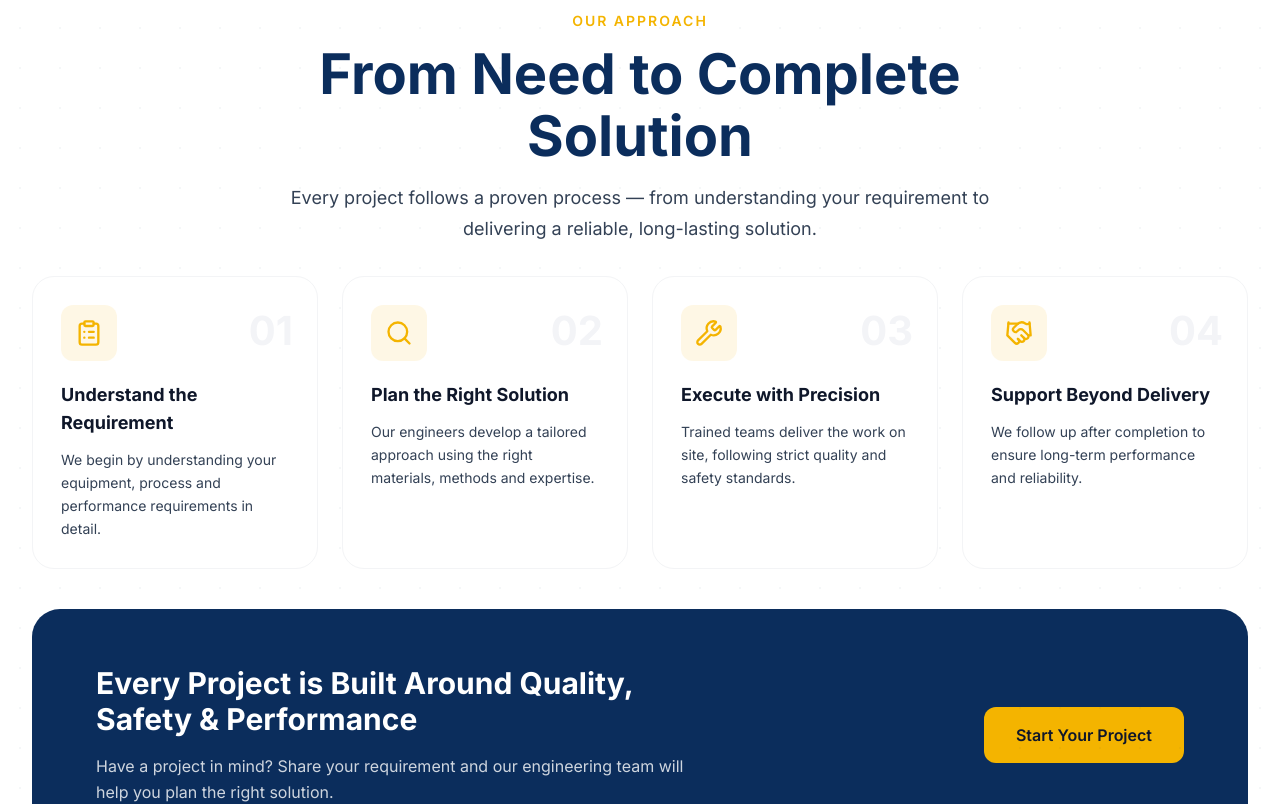
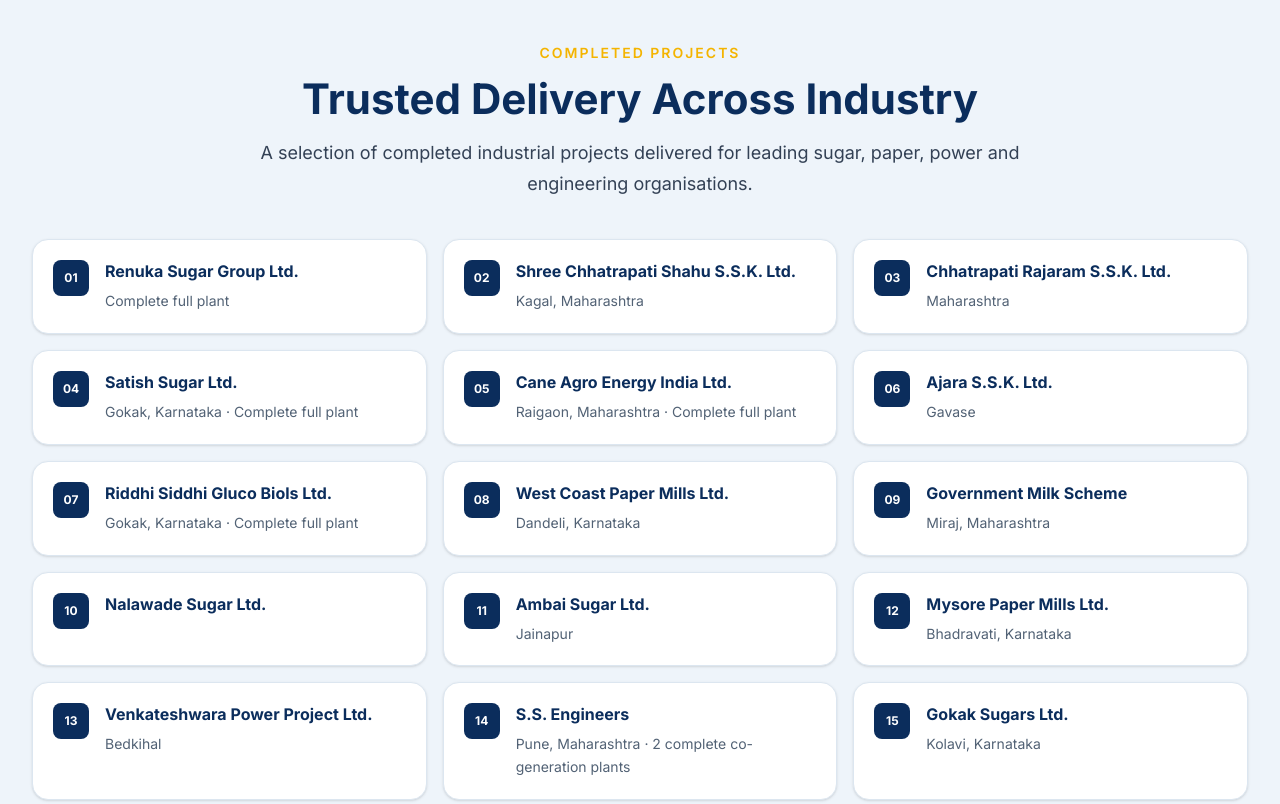
Before and after one commit to Yatvesh1107/Hitech-Group, a React (Vite) app: page /projects in a window 1280 px wide. Shown: the part 1620-2424 px from the top of the page. Built offline with nearby package versions, Linux system fonts and the light colour scheme; no server answers.

Commit message:
social links and project page

```diff
--- a/src/components/layout/Footer.jsx
+++ b/src/components/layout/Footer.jsx
@@ -56,15 +56,15 @@
                   <path d="M24 12.073c0-6.627-5.373-12-12-12s-12 5.373-12 12c0 5.99 4.388 10.954 10.125 11.854v-8.385H7.078v-3.47h3.047V9.43c0-3.007 1.792-4.669 4.533-4.669 1.312 0 2.686.235 2.686.235v2.953H15.83c-1.491 0-1.956.925-1.956 1.874v2.25h3.328l-.532 3.47h-2.796v8.385C19.612 23.027 24 18.062 24 12.073z" />
                 </svg>
               </a>
-              {/* <a
-                href="#"
+              <a
+                href="https://www.instagram.com/hitechinsulation?igsi=MXduNG9wMXpjZGV5dA%3D%3D"
                 aria-label="Instagram"
                 className="w-9 h-9 rounded-lg border border-white/10 flex items-center justify-center hover:border-[#F4B400] hover:text-[#F4B400] transition-colors"
               >
                 <svg viewBox="0 0 24 24" fill="currentColor" className="w-4 h-4">
                   <path d="M12 2.163c3.204 0 3.584.012 4.85.07 3.252.148 4.771 1.691 4.919 4.919.058 1.265.069 1.645.069 4.849 0 3.205-.012 3.584-.069 4.849-.149 3.225-1.664 4.771-4.919 4.919-1.266.058-1.644.07-4.85.07-3.204 0-3.584-.012-4.849-.07-3.26-.149-4.771-1.699-4.919-4.92-.058-1.265-.07-1.644-.07-4.849 0-3.204.013-3.583.07-4.849.149-3.227 1.664-4.771 4.919-4.919 1.266-.057 1.645-.069 4.849-.069zM12 0C8.741 0 8.333.014 7.053.072 2.695.272.273 2.69.073 7.052.014 8.333 0 8.741 0 12c0 3.259.014 3.668.072 4.948.2 4.358 2.618 6.78 6.98 6.98C8.333 23.986 8.741 24 12 24c3.259 0 3.668-.014 4.948-.072 4.354-.2 6.782-2.618 6.979-6.98.059-1.28.073-1.689.073-4.948 0-3.259-.014-3.667-.072-4.947-.196-4.354-2.617-6.78-6.979-6.98C15.668.014 15.259 0 12 0zm0 5.838a6.162 6.162 0 100 12.324 6.162 6.162 0 000-12.324zM12 16a4 4 0 110-8 4 4 0 010 8zm6.406-11.845a1.44 1.44 0 100 2.881 1.44 1.44 0 000-2.881z" />
                 </svg>
-              </a> */}
+              </a>
             </div>
           </div>
 
--- a/src/components/layout/TopBar.jsx
+++ b/src/components/layout/TopBar.jsx
@@ -45,15 +45,15 @@
               <path d="M24 12.073c0-6.627-5.373-12-12-12s-12 5.373-12 12c0 5.99 4.388 10.954 10.125 11.854v-8.385H7.078v-3.47h3.047V9.43c0-3.007 1.792-4.669 4.533-4.669 1.312 0 2.686.235 2.686.235v2.953H15.83c-1.491 0-1.956.925-1.956 1.874v2.25h3.328l-.532 3.47h-2.796v8.385C19.612 23.027 24 18.062 24 12.073z" />
             </svg>
           </a>
-          {/* <a
-            href="#"
+          <a
+            href="https://www.instagram.com/hitechinsulation?igsi=MXduNG9wMXpjZGV5dA%3D%3D"
             aria-label="Instagram"
             className="hover:text-[#F4B400] transition-colors"
           >
             <svg viewBox="0 0 24 24" fill="currentColor" className="w-[15px] h-[15px]">
               <path d="M12 2.163c3.204 0 3.584.012 4.85.07 3.252.148 4.771 1.691 4.919 4.919.058 1.265.069 1.645.069 4.849 0 3.205-.012 3.584-.069 4.849-.149 3.225-1.664 4.771-4.919 4.919-1.266.058-1.644.07-4.85.07-3.204 0-3.584-.012-4.849-.07-3.26-.149-4.771-1.699-4.919-4.92-.058-1.265-.07-1.644-.07-4.849 0-3.204.013-3.583.07-4.849.149-3.227 1.664-4.771 4.919-4.919 1.266-.057 1.645-.069 4.849-.069zM12 0C8.741 0 8.333.014 7.053.072 2.695.272.273 2.69.073 7.052.014 8.333 0 8.741 0 12c0 3.259.014 3.668.072 4.948.2 4.358 2.618 6.78 6.98 6.98C8.333 23.986 8.741 24 12 24c3.259 0 3.668-.014 4.948-.072 4.354-.2 6.782-2.618 6.979-6.98.059-1.28.073-1.689.073-4.948 0-3.259-.014-3.667-.072-4.947-.196-4.354-2.617-6.78-6.979-6.98C15.668.014 15.259 0 12 0zm0 5.838a6.162 6.162 0 100 12.324 6.162 6.162 0 000-12.324zM12 16a4 4 0 110-8 4 4 0 010 8zm6.406-11.845a1.44 1.44 0 100 2.881 1.44 1.44 0 000-2.881z" />
             </svg>
-          </a> */}
+          </a>
         </div>
       </div>
     </div>
--- a/src/pages/Projects.jsx
+++ b/src/pages/Projects.jsx
@@ -46,6 +46,54 @@
     image: food,
     alt: "Food processing facility insulation",
   },
+]
+
+const completedProjects = [
+  { name: "Renuka Sugar Group Ltd.", note: "Complete full plant" },
+  { name: "Shree Chhatrapati Shahu S.S.K. Ltd.", location: "Kagal, Maharashtra" },
+  { name: "Chhatrapati Rajaram S.S.K. Ltd.", location: "Maharashtra" },
+  { name: "Satish Sugar Ltd.", location: "Gokak, Karnataka", note: "Complete full plant" },
+  { name: "Cane Agro Energy India Ltd.", location: "Raigaon, Maharashtra", note: "Complete full plant" },
+  { name: "Ajara S.S.K. Ltd.", location: "Gavase" },
+  { name: "Riddhi Siddhi Gluco Biols Ltd.", location: "Gokak, Karnataka", note: "Complete full plant" },
+  { name: "West Coast Paper Mills Ltd.", location: "Dandeli, Karnataka" },
+  { name: "Government Milk Scheme", location: "Miraj, Maharashtra" },
+  { name: "Nalawade Sugar Ltd." },
+  { name: "Ambai Sugar Ltd.", location: "Jainapur" },
+  { name: "Mysore Paper Mills Ltd.", location: "Bhadravati, Karnataka" },
+  { name: "Venkateshwara Power Project Ltd.", location: "Bedkihal" },
+  { name: "S.S. Engineers", location: "Pune, Maharashtra", note: "2 complete co-generation plants" },
+  { name: "Gokak Sugars Ltd.", location: "Kolavi, Karnataka" },
+  { name: "Shree Doodhaganga Krishna S.S.K. Ltd.", location: "Chikodi, Karnataka" },
+  { name: "Mallaprabha S.S.K. Ltd.", location: "M. K. Hubli, Karnataka" },
+  { name: "Jamkhandi Sugars Ltd.", location: "Hirepadasalgi, Karnataka" },
+  { name: "I.C.P. Ltd.", location: "Uttur, Mudhol, Karnataka" },
+  { name: "Gokak Sugar Ltd.", location: "Gokak, Karnataka" },
+  { name: "GEM Sugars Ltd." },
+  { name: "Chamundeshwari Sugars Ltd." },
+  { name: "Shri Nidhi Paper Mills Pvt. Ltd." },
+  { name: "E.I.D. Parry Sugar", location: "Karnataka" },
+  { name: "Bhairavnath Sugar Works Ltd.", location: "Sonari, Osmanabad, Maharashtra" },
+  { name: "Mysore Sugar Company Ltd.", location: "Mandya, Karnataka" },
+  { name: "Kumbhi-Kasari S.S.K. Ltd.", location: "Kuditre, Maharashtra" },
+  { name: "Vijayanagar Sugar Ltd.", note: "3 units" },
+  { name: "SEDL Engineering", location: "Changigraha" },
+  { name: "Lunar Engineers" },
+  { name: "Kay-Bauvet Pvt. Ltd.", location: "Satara" },
+  { name: "Meru Industries", note: "All projects" },
+  { name: "Gangamai Industries & Construction Ltd.", location: "Maharashtra" },
+  { name: "Shri Gurudatta Sugars Ltd.", location: "Maharashtra" },
+  { name: "Sanjivani S.S.K. Ltd.", location: "Goa" },
+  { name: "M.P. Engineers Works" },
+  { name: "Sri Sri Sadguru S.S.K. Ltd." },
+  { name: "Shri Chhatrapati S.S.K. Ltd.", location: "Bhavaninagar, Maharashtra" },
+  { name: "K.P.R. Sugar", location: "Karnataka" },
+  { name: "N.S.L. Sugar", location: "Karnataka", note: "2 units" },
+  { name: "E.I.D. Parry Sugar" },
+  { name: "Shirguppi Sugar Ltd." },
+  { name: "Indiana Sucrotech Pvt. Ltd." },
+  { name: "Mahadik Sugars Ltd." },
+  { name: "Utech Sugar Ltd." },
 ]
 
 const processSteps = [
@@ -311,6 +359,55 @@
         </div>
       </section>
 
+      <section className="bg-[#EEF4FA] relative overflow-hidden">
+        <div className="max-w-[1280px] mx-auto px-5 md:px-8 py-14 lg:py-18">
+          <div className="text-center max-w-[760px] mx-auto mb-10">
+            <span className="inline-block text-[#F4B400] text-sm font-semibold tracking-[2px] uppercase">
+              Completed Projects
+            </span>
+            <h2 className="text-[#0B2D5C] text-[34px] md:text-[42px] font-extrabold leading-[1.1] mt-3">
+              Trusted Delivery Across Industry
+            </h2>
+            <p className="text-[#334155] text-lg leading-[1.7] mt-4">
+              A selection of completed industrial projects delivered for leading sugar, paper,
+              power and engineering organisations.
+            </p>
+          </div>
+
+          <motion.div
+            className="grid sm:grid-cols-2 lg:grid-cols-3 gap-4"
+            variants={gridContainerVariants}
+            initial="hidden"
+            whileInView="visible"
+            viewport={{ once: true, margin: "-50px" }}
+          >
+            {completedProjects.map((project, index) => (
+              <motion.article
+                key={`${project.name}-${index}`}
+                variants={gridCardVariants}
+                className="bg-white border border-[#DCE6F0] rounded-2xl p-5 shadow-sm hover:-translate-y-1 hover:shadow-lg hover:border-[#F4B400] transition-all duration-300"
+              >
+                <div className="flex items-start gap-4">
+                  <span className="flex h-9 w-9 shrink-0 items-center justify-center rounded-lg bg-[#0B2D5C] text-xs font-bold text-white">
+                    {String(index + 1).padStart(2, "0")}
+                  </span>
+                  <div>
+                    <h3 className="text-base font-bold leading-snug text-[#0B2D5C]">
+                      {project.name}
+                    </h3>
+                    {(project.location || project.note) && (
+                      <p className="mt-2 text-sm leading-relaxed text-[#526275]">
+                        {[project.location, project.note].filter(Boolean).join(" · ")}
+                      </p>
+                    )}
+                  </div>
+                </div>
+              </motion.article>
+            ))}
+          </motion.div>
+        </div>
+      </section>
+
       <section className="bg-white relative overflow-hidden">
         <div
           className="absolute inset-0 pointer-events-none"
```
